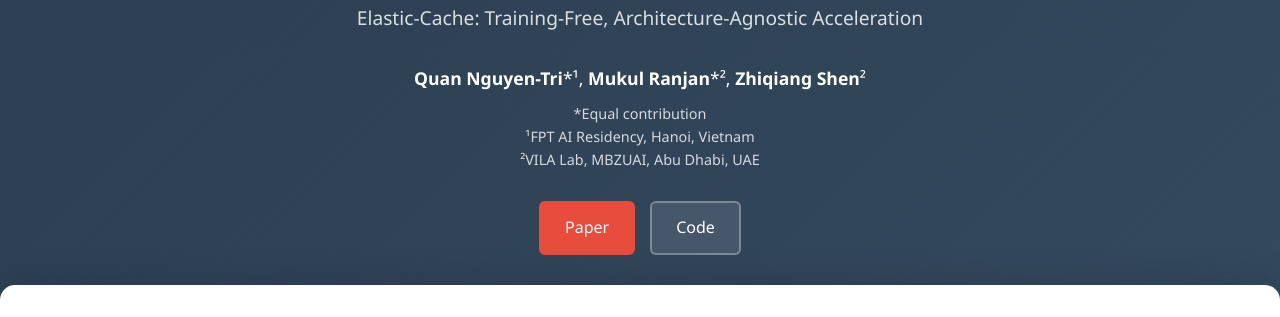
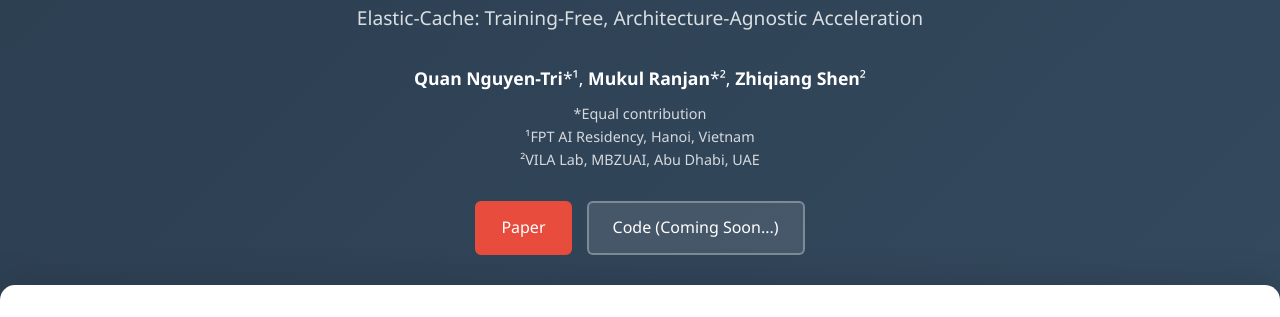
Before and after one commit to VILA-Lab/elastic-cache-webpage, a plain HTML site: page index.html in a window 1280 px wide. Shown: the part 205-522 px from the top of the page. Drawn offline with Linux system fonts and the light colour scheme.

Commit message:
update index.html

```diff
--- a/index.html
+++ b/index.html
@@ -378,7 +378,7 @@
             </div>
             <div class="buttons">
                 <a href="#" class="btn primary">Paper</a>
-                <a href="#" class="btn">Code</a>
+                <a href="#" class="btn">Code (Coming Soon...)</a>
             </div>
         </div>
     </header>
```
